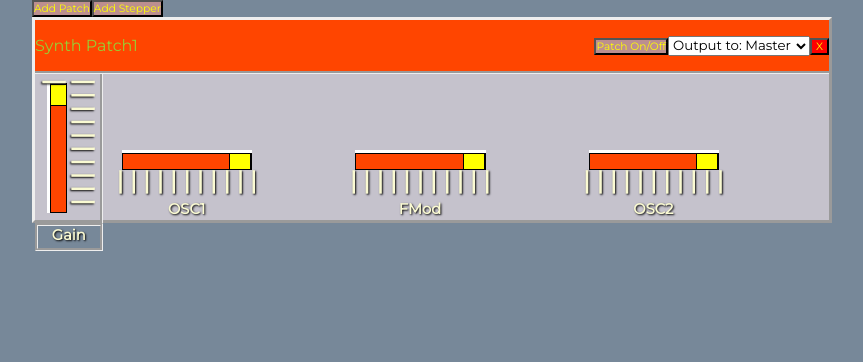
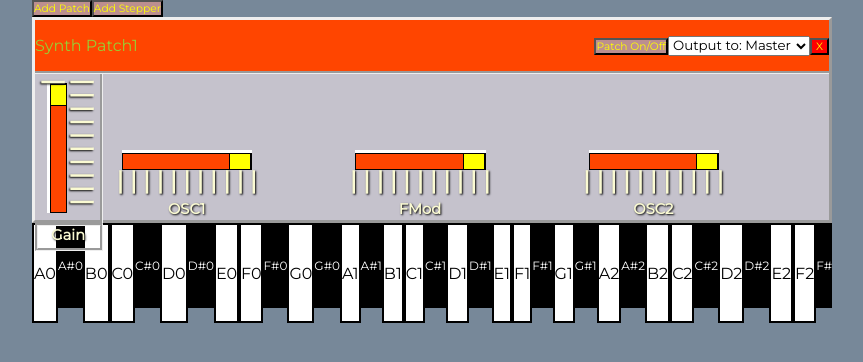
Before and after one commit to shaunhailey/synth, a React (Create React App) app: page / in a window 1280 px wide. Shown: the top 362 px of the page, without its empty margins (208-1071 px from the left). Built offline with nearby package versions, Linux system fonts and the light colour scheme.

Commit message:
attempting to deploy, issues present

```diff
--- a/package.json
+++ b/package.json
@@ -2,6 +2,7 @@
   "name": "synth",
   "version": "0.1.0",
   "private": true,
+  "homepage": "https://shaunhailey.github.io/synth",
   "dependencies": {
     "gh-pages": "^1.0.0",
     "react": "^16.0.0",
@@ -14,7 +15,6 @@
     "start": "react-scripts start",
     "build": "react-scripts build",
     "test": "react-scripts test --env=jsdom",
-    "eject": "react-scripts eject",
-    "homepage": "https://shaunhailey.github.io/synth"
+    "eject": "react-scripts eject"
   }
 }
--- a/src/components/App.js
+++ b/src/components/App.js
@@ -1,11 +1,13 @@
 import React, { Component } from 'react'
 import Noisebox from './Noisebox.js'
+import Keyboard from './Keyboard.js'
 import '../styles/App.css'
 import '../styles/index.css'
 
 const App = () =>
   <div>
     <Noisebox />
+    <Keyboard />
   </div>
 
 export default App
--- /dev/null
+++ b/src/components/Keyboard.js
@@ -0,0 +1,336 @@
+import React, { Component } from 'react'
+import '../styles/keys.css'
+
+class Keyboard extends Component {
+  render() {
+    return (
+      <div className="keys">
+        <button type="button" class="btnWhiteKeys">
+          A0
+        </button>
+        <button type="button" class="btnBlackKeys">
+          A#0
+        </button>
+        <button type="button" class="btnWhiteKeys">
+          B0
+        </button>
+        <button type="button" class="btnWhiteKeys">
+          C0
+        </button>
+        <button type="button" class="btnBlackKeys">
+          C#0
+        </button>
+        <button type="button" class="btnWhiteKeys">
+          D0
+        </button>
+        <button type="button" class="btnBlackKeys">
+          D#0
+        </button>
+        <button type="button" class="btnWhiteKeys">
+          E0
+        </button>
+        <button type="button" class="btnWhiteKeys">
+          F0
+        </button>
+        <button type="button" class="btnBlackKeys">
+          F#0
+        </button>
+        <button type="button" class="btnWhiteKeys">
+          G0
+        </button>
+        <button type="button" class="btnBlackKeys">
+          G#0
+        </button>
+        <button type="button" class="btnWhiteKeys">
+          A1
+        </button>
+        <button type="button" class="btnBlackKeys">
+          A#1
+        </button>
+        <button type="button" class="btnWhiteKeys">
+          B1
+        </button>
+        <button type="button" class="btnWhiteKeys">
+          C1
+        </button>
+        <button type="button" class="btnBlackKeys">
+          C#1
+        </button>
+        <button type="button" class="btnWhiteKeys">
+          D1
+        </button>
+        <button type="button" class="btnBlackKeys">
+          D#1
+        </button>
+        <button type="button" class="btnWhiteKeys">
+          E1
+        </button>
+        <button type="button" class="btnWhiteKeys">
+          F1
+        </button>
+        <button type="button" class="btnBlackKeys">
+          F#1
+        </button>
+        <button type="button" class="btnWhiteKeys">
+          G1
+        </button>
+        <button type="button" class="btnBlackKeys">
+          G#1
+        </button>
+        <button type="button" class="btnWhiteKeys">
+          A2
+        </button>
+        <button type="button" class="btnBlackKeys">
+          A#2
+        </button>
+        <button type="button" class="btnWhiteKeys">
+          B2
+        </button>
+        <button type="button" class="btnWhiteKeys">
+          C2
+        </button>
+        <button type="button" class="btnBlackKeys">
+          C#2
+        </button>
+        <button type="button" class="btnWhiteKeys">
+          D2
+        </button>
+        <button type="button" class="btnBlackKeys">
+          D#2
+        </button>
+        <button type="button" class="btnWhiteKeys">
+          E2
+        </button>
+        <button type="button" class="btnWhiteKeys">
+          F2
+        </button>
+        <button type="button" class="btnBlackKeys">
+          F#2
+        </button>
+        <button type="button" class="btnWhiteKeys">
+          G2
+        </button>
+        <button type="button" class="btnBlackKeys">
+          G#2
+        </button>
+        <button type="button" class="btnWhiteKeys">
+          A3
+        </button>
+        <button type="button" class="btnBlackKeys">
+          A#3
+        </button>
+        <button type="button" class="btnWhiteKeys">
+          B3
+        </button>
+        <button type="button" class="btnWhiteKeys">
+          C3
+        </button>
+        <button type="button" class="btnBlackKeys">
+          C#3
+        </button>
+        <button type="button" class="btnWhiteKeys">
+          D3
+        </button>
+        <button type="button" class="btnBlackKeys">
+          D#3
+        </button>
+        <button type="button" class="btnWhiteKeys">
+          E3
+        </button>
+        <button type="button" class="btnWhiteKeys">
+          F3
+        </button>
+        <button type="button" class="btnBlackKeys">
+          F#3
+        </button>
+        <button type="button" class="btnWhiteKeys">
+          G3
+        </button>
+        <button type="button" class="btnBlackKeys">
+          G#3
+        </button>
+        <button type="button" class="btnWhiteKeys">
+          A4
+        </button>
+        <button type="button" class="btnBlackKeys">
+          A#4
+        </button>
+        <button type="button" class="btnWhiteKeys">
+          B4
+        </button>
+        <button type="button" class="btnWhiteKeys">
+          C4
+        </button>
+        <button type="button" class="btnBlackKeys">
+          C#4
+        </button>
+        <button type="button" class="btnWhiteKeys">
+          D4
+        </button>
+        <button type="button" class="btnBlackKeys">
+          D#4
+        </button>
+        <button type="button" class="btnWhiteKeys">
+          E4
+        </button>
+        <button type="button" class="btnWhiteKeys">
+          F4
+        </button>
+        <button type="button" class="btnBlackKeys">
+          F#4
+        </button>
+        <button type="button" class="btnWhiteKeys">
+          G4
+        </button>
+        <button type="button" class="btnBlackKeys">
+          G#4
+        </button>
+        <button type="button" class="btnWhiteKeys">
+          A5
+        </button>
+        <button type="button" class="btnBlackKeys">
+          A#5
+        </button>
+        <button type="button" class="btnWhiteKeys">
+          B5
+        </button>
+        <button type="button" class="btnWhiteKeys">
+          C5
+        </button>
+        <button type="button" class="btnBlackKeys">
+          C#5
+        </button>
+        <button type="button" class="btnWhiteKeys">
+          D5
+        </button>
+        <button type="button" class="btnBlackKeys">
+          D#5
+        </button>
+        <button type="button" class="btnWhiteKeys">
+          E5
+        </button>
+        <button type="button" class="btnWhiteKeys">
+          F5
+        </button>
+        <button type="button" class="btnBlackKeys">
+          F#5
+        </button>
+        <button type="button" class="btnWhiteKeys">
+          G5
+        </button>
+        <button type="button" class="btnBlackKeys">
+          G#5
+        </button>
+        <button type="button" class="btnWhiteKeys">
+          A6
+        </button>
+        <button type="button" class="btnBlackKeys">
+          A#6
+        </button>
+        <button type="button" class="btnWhiteKeys">
+          B6
+        </button>
+        <button type="button" class="btnWhiteKeys">
+          C6
+        </button>
+        <button type="button" class="btnBlackKeys">
+          C#6
+        </button>
+        <button type="button" class="btnWhiteKeys">
+          D6
+        </button>
+        <button type="button" class="btnBlackKeys">
+          D#6
+        </button>
+        <button type="button" class="btnWhiteKeys">
+          E6
+        </button>
+        <button type="button" class="btnWhiteKeys">
+          F6
+        </button>
+        <button type="button" class="btnBlackKeys">
+          F#6
+        </button>
+        <button type="button" class="btnWhiteKeys">
+          G6
+        </button>
+        <button type="button" class="btnBlackKeys">
+          G#6
+        </button>
+        <button type="button" class="btnWhiteKeys">
+          A7
+        </button>
+        <button type="button" class="btnBlackKeys">
+          A#7
+        </button>
+        <button type="button" class="btnWhiteKeys">
+          B7
+        </button>
+        <button type="button" class="btnWhiteKeys">
+          C7
+        </button>
+        <button type="button" class="btnBlackKeys">
+          C#7
+        </button>
+        <button type="button" class="btnWhiteKeys">
+          D7
+        </button>
+        <button type="button" class="btnBlackKeys">
+          D#7
+        </button>
+        <button type="button" class="btnWhiteKeys">
+          E7
+        </button>
+        <button type="button" class="btnWhiteKeys">
+          F7
+        </button>
+        <button type="button" class="btnBlackKeys">
+          F#7
+        </button>
+        <button type="button" class="btnWhiteKeys">
+          G7
+        </button>
+        <button type="button" class="btnBlackKeys">
+          G#7
+        </button>
+        <button type="button" class="btnWhiteKeys">
+          A8
+        </button>
+        <button type="button" class="btnBlackKeys">
+          A#8
+        </button>
+        <button type="button" class="btnWhiteKeys">
+          B8
+        </button>
+        <button type="button" class="btnWhiteKeys">
+          C8
+        </button>
+        <button type="button" class="btnBlackKeys">
+          C#8
+        </button>
+        <button type="button" class="btnWhiteKeys">
+          D8
+        </button>
+        <button type="button" class="btnBlackKeys">
+          D#8
+        </button>
+        <button type="button" class="btnWhiteKeys">
+          E8
+        </button>
+        <button type="button" class="btnWhiteKeys">
+          F8
+        </button>
+        <button type="button" class="btnBlackKeys">
+          F#8
+        </button>
+        <button type="button" class="btnWhiteKeys">
+          G8
+        </button>
+        <button type="button" class="btnBlackKeys">
+          G#8
+        </button>
+      </div>
+    )
+  }
+}
+export default Keyboard
--- /dev/null
+++ b/src/styles/keys.css
@@ -0,0 +1,28 @@
+.btnWhiteKeys {
+  border-style: solid;
+  height: 100px;
+  width: 28px;
+  background-color: white;
+  color: black;
+  margin: 0 auto;
+  padding: 0;
+  font-size: 12pt;
+}
+.btnBlackKeys {
+  border-style: solid;
+  height: 85px;
+  width: 28px;
+  background-color: black;
+  color: white;
+  font-size: 9pt;
+  padding: 0px;
+  border: 0.1px;
+}
+.keys {
+  display: flex;
+  flex-direction: row;
+  flex-wrap: nowrap;
+  width: 800px;
+  height: 125px;
+  overflow: scroll;
+}
```
Also changed, not shown: src/components/masterout.js (+8 -1 lines), src/images/76-key-keyboard-layout.jpg (added), 1 other file (tests, documents, lock files or other folders).
